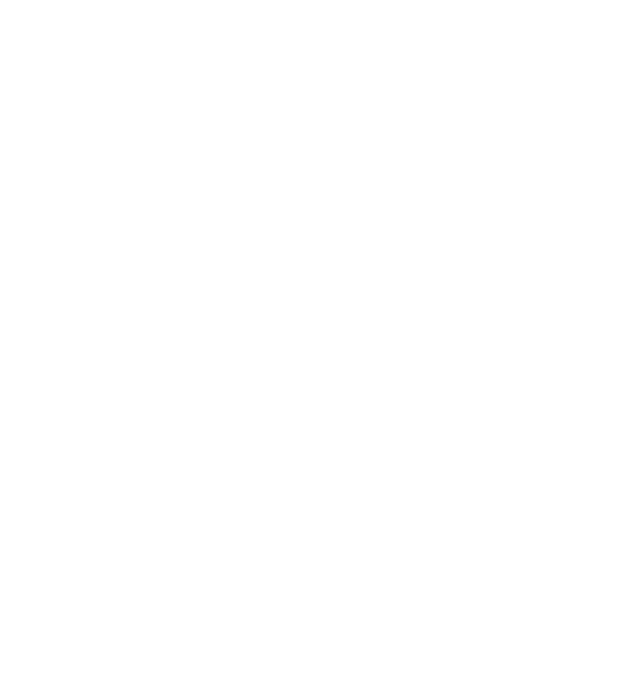
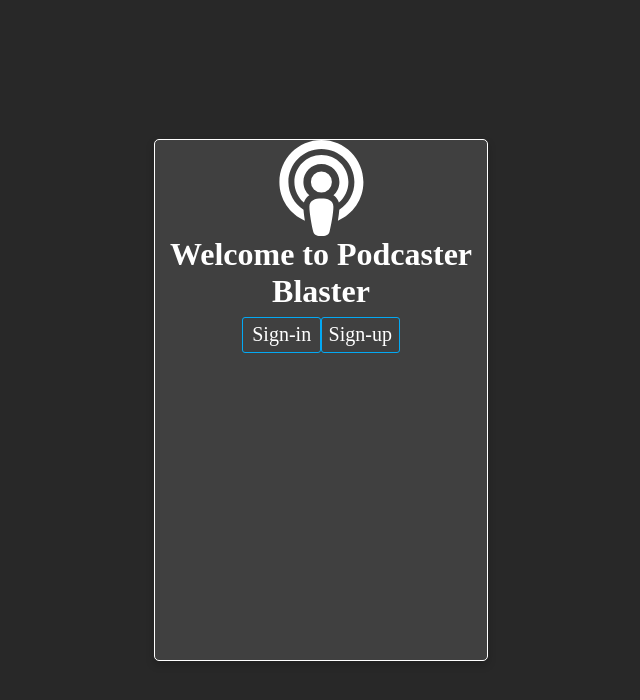
Before and after one commit to jaywood128/podcast-fe-v3, a React (Create React App) app: page / in a window 1280 px wide. Before the commit this address had no page. Shown: the top 700 px of the page, without its empty margins (319-959 px from the left). Built offline with nearby package versions, Linux system fonts and the light colour scheme; the HTML template or start-up script is replaced by a standard one.

Commit message:
Sign-in and Sign-up container  with  Welcome Card

```diff
--- a/src/App.js
+++ b/src/App.js
@@ -5,6 +5,7 @@
 import { BrowserRouter as Router, Routes, Route } from 'react-router-dom';
 
 import { createGlobalStyle } from 'styled-components';
+import SignInSignUpContainer from './components/authenticaton/SignInSignUpContainer';
 
 const GlobalStyle = createGlobalStyle`
   * {
@@ -17,8 +18,14 @@
 const App = () => {
   // const tokenCheck = localStorage.getItem('token');
   const [jwtToken, setJwtToken] = useState('');
-  const [input, setInput] = useState({
+  const [signInInput, setSignInInput] = useState({
     username: '',
+    password: '',
+  });
+  const [signUpInput, setSignUpInput] = useState({
+    name: '',
+    username: '',
+    email: '',
     password: '',
   });
   const [isSignInButtonActive, setIsSignInButtonActive] = useState(false);
@@ -36,34 +43,29 @@
   return (
     <>
       {jwtToken !== '' ? (
-        <Layout input={input} setInput={setInput} setJwtToken={setJwtToken} />
+        <Layout
+          signInInput={signInInput}
+          setSignInInput={setSignInInput}
+          setJwtToken={setJwtToken}
+        />
       ) : (
         <>
           <GlobalStyle />
           <Router>
             <Routes>
               <Route
-                path="/sign-up"
+                path="/"
                 element={
-                  <SignUp
-                    isSignUpButtonActive={isSignUpButtonActive}
-                    setIsSignUpButtonActive={setIsSignUpButtonActive}
-                    isSignInButtonActive={isSignInButtonActive}
-                    setIsSignInButtonActive={setIsSignInButtonActive}
-                  />
-                }
-              />
-              <Route
-                path="/sign-in"
-                element={
-                  <SignIn
-                    input={input}
-                    setInput={setInput}
+                  <SignInSignUpContainer
+                    signInInput={signInInput}
+                    setSignInInput={setSignInInput}
                     setJwtToken={setJwtToken}
                     isSignInButtonActive={isSignInButtonActive}
                     setIsSignInButtonActive={setIsSignInButtonActive}
                     isSignUpButtonActive={isSignUpButtonActive}
                     setIsSignUpButtonActive={setIsSignUpButtonActive}
+                    signUpInput={signUpInput}
+                    setSignUpInput={setSignUpInput}
                   />
                 }
               />
--- /dev/null
+++ b/src/components/authenticaton/SignInSignUpContainer.js
@@ -0,0 +1,55 @@
+import SignIn from '../user-actions/sign-in/SignIn';
+import SignUpPage from '../user-actions/sign-up/SignUp';
+import WelcomeCard from '../welcome/WelcomeCard';
+
+const SignInSignUpContainer = ({
+  signInInput,
+  setSignInInput,
+  setJwtToken,
+  isSignInButtonActive,
+  setIsSignInButtonActive,
+  setIsSignUpButtonActive,
+  isSignUpButtonActive,
+  signUpInput,
+  setSignUpInput,
+}) => {
+  const renderContent = () => {
+    console.log(isSignInButtonActive);
+    if (isSignInButtonActive) {
+      return (
+        <SignIn
+          signInInput={signInInput}
+          setSignInInput={setSignInInput}
+          setJwtToken={setJwtToken}
+          isSignInButtonActive={isSignInButtonActive}
+          setIsSignInButtonActive={setIsSignInButtonActive}
+          isSignUpButtonActive={isSignUpButtonActive}
+          setIsSignUpButtonActive={setIsSignUpButtonActive}
+        />
+      );
+    } else if (isSignUpButtonActive) {
+      return (
+        <SignUpPage
+          setJwtToken={setJwtToken}
+          setIsSignInButtonActive={isSignInButtonActive}
+          isSignUpButtonActive={isSignInButtonActive}
+          signUpInput={signUpInput}
+          setSignUpInput={setSignUpInput}
+        />
+      );
+    } else {
+      return (
+        <WelcomeCard
+          isSignInButtonActive={isSignInButtonActive}
+          setIsSignInButtonActive={setIsSignInButtonActive}
+          isSignUpButtonActive={isSignUpButtonActive}
+          setIsSignUpButtonActive={setIsSignUpButtonActive}
+        />
+      );
+    }
+  };
+
+  return renderContent();
+};
+
+export default SignInSignUpContainer;
--- a/src/components/side-bar/Sidebar.js
+++ b/src/components/side-bar/Sidebar.js
@@ -20,7 +20,7 @@
 const logout = () => {
   AuthService.logout();
 };
-const Sidebar = ({ input, setInput, jwtToken, setJwtToken }) => {
+const Sidebar = ({ signInInput, setSignInInput, jwtToken, setJwtToken }) => {
   let navigate = useNavigate();
 
   return (
--- a/src/components/side-bar/SidebarStyles.js
+++ b/src/components/side-bar/SidebarStyles.js
@@ -70,8 +70,13 @@
 
 const IconContainer = styled.div`
   display: flex;
-  justify-content: center;
-  align-items: center;
+  flex-direction: column;
+  justify-content: start;
+  justify-content: space-around;
+  height: 30%;
+  width: 100%;
+  /* background-color: #03a9f4; */
+  /* background-color: #f75990; */
 `;
 
 export {
--- a/src/components/user-actions/sign-in/SignIn.jsx
+++ b/src/components/user-actions/sign-in/SignIn.jsx
@@ -21,11 +21,11 @@
 // import { SignUpButton } from './SignInContainerStyles';
 
 const SignIn = ({
-  input,
-  setInput,
+  signInInput,
+  setSignInInput,
   setJwtToken,
   isSignInButtonActive,
-  setIsSignInButtonActive,
+  // setIsSignInButtonActive,
   isSignUpButtonActive,
   setIsSignUpButtonActive,
 }) => {
@@ -56,12 +56,12 @@
       console.log(`After removing user: " + ${localStorage.getItem('user')}`);
     }
 
-    console.log(input);
+    console.log(signInInput);
     /*
     Username and passwoird validation should be replaced with react form validation
      */
-    if (input.username !== null && input.username) {
-      authServices.login(input.username, input.password).then(
+    if (signInInput.username !== null && signInInput.username) {
+      authServices.login(signInInput.username, signInInput.password).then(
         (response) => {
           console.log(response.status);
           if (response.status === 200 && response.data.token) {
@@ -86,22 +86,30 @@
   const handleInputChange = (e) => {
     e.persist();
 
-    setInput((userInput) => ({
+    setSignInInput((userInput) => ({
       ...userInput,
       [e.target.name]: e.target.value,
     }));
   };
   const onSignInButtonClick = () => {
-    setIsSignInButtonActive((isSignInButtonActive) => !isSignInButtonActive);
-    // setIsSignUpButtonActive((isSignUpButtonActive) => !isSignUpButtonActive);
+    // console.log(isSignInButtonActive);
+    // if (!isSignInButtonActive) {
+    //   setIsSignInButtonActive((isSignInButtonActive) => !isSignInButtonActive);
+    // }
   };
 
   const onSignUpButtonClick = () => {
-    setIsSignUpButtonActive((isSignUpButtonActive) => !isSignUpButtonActive);
-    setIsSignInButtonActive((isSignInButtonActive) => !isSignInButtonActive);
+    console.log(isSignUpButtonActive);
+    if (!isSignInButtonActive) {
+      setIsSignUpButtonActive((isSignUpButtonActive) => !isSignUpButtonActive);
+    }
   };
 
-  useEffect(() => {}, [message.message]);
+  useEffect(() => {
+    // setIsSignInButtonActive(true);
+    // console.log(testProp);
+    // console.log(isSignInButtonActive);
+  }, [message.message]);
 
   return (
     <SignInContainerStyles>
@@ -115,17 +123,18 @@
               textAlign: 'center',
               font: 'black',
               marginBottom: '10px',
+              fontSize: '1.2rem',
             }}
           >
             Sign-in
           </h2>
-          <FontAwesomeIcon icon={faUser} size="lg" />
+          <FontAwesomeIcon icon={faUser} size="4x" />
         </SignInTitleStyles>
         <div
           style={{
             display: 'flex',
             height: '15%',
-            width: '70%',
+            width: '100%',
             justifyContent: 'center',
             alignItems: 'center',
             fontSize: '20px',
@@ -134,10 +143,9 @@
           <UserActionCard
             onClick={onSignInButtonClick}
             style={{
-              backgroundColor: isSignInButtonActive ? ' #03a9f4' : '',
+              backgroundColor: isSignInButtonActive ? ' #052CA3' : '',
               color: isSignInButtonActive ? 'white' : '',
             }}
-            to="/sign-in"
           >
             Sign-in
           </UserActionCard>
@@ -145,10 +153,9 @@
           <UserActionCard
             onClick={onSignUpButtonClick}
             style={{
-              backgroundColor: isSignUpButtonActive ? ' #03a9f4' : '',
+              backgroundColor: isSignUpButtonActive ? ' #052CA3' : '',
               color: isSignUpButtonActive ? 'white' : '',
             }}
-            to="/sign-up"
           >
             Sign-up
           </UserActionCard>
@@ -160,7 +167,7 @@
             name="username"
             placeholder="username"
             onChange={(e) => handleInputChange(e)}
-            value={input.username}
+            value={signInInput.username}
             required
             size="40"
           />
@@ -171,7 +178,7 @@
             name="password"
             placeholder="password"
             onChange={(e) => handleInputChange(e)}
-            value={input.password}
+            value={signInInput.password}
             size="40"
             required
           />
--- a/src/components/user-actions/sign-in/SignInContainerStyles.js
+++ b/src/components/user-actions/sign-in/SignInContainerStyles.js
@@ -1,5 +1,4 @@
 import styled from 'styled-components';
-import { Link } from 'react-router-dom';
 
 const SignInContainerStyles = styled.div`
   background-color: #282828;
@@ -104,16 +103,18 @@
   font-size: 16px;
 `;
 
-const UserActionCard = styled(Link)`
+const UserActionCard = styled.div`
   display: flex;
   justify-content: center;
   align-items: center;
   color: white;
-  width: 50%;
-  height: 50%;
-  border: solid 1px white;
+  width: 20%;
+  height: 30%;
+  border: solid 1.5px #03a9f4;
   text-align: center;
   text-decoration: none;
+  border-radius: 3px;
+  padding: 5px;
 
   &:active,
   &:hover {
--- a/src/components/user-actions/sign-up/SignUp.js
+++ b/src/components/user-actions/sign-up/SignUp.js
@@ -18,7 +18,7 @@
 }) => {
   // eslint-disable-next-line no-unused-vars
   const [loading, setLoading] = useState('');
-  const [input, setInput] = useState({
+  const [signInInput, setSignInInput] = useState({
     name: '',
     username: '',
     email: '',
@@ -30,17 +30,17 @@
 
   async function postFormFetch() {
     // eslint-disable-next-line no-console
-    console.log(input);
+    console.log(signInInput);
     // const settings = {
     //   method: "POST",
     //   headers: {
     //     Accept: "application/json",
     //     "Content-Type": "application/json",
     //   },
-    //   body: JSON.stringify(input),
+    //   body: JSON.stringify(signInInput),
     // };
     // // eslint-disable-next-line no-console
-    // console.log(JSON.stringify(input));
+    // console.log(JSON.stringify(signInInput));
     // try {
     //   setLoading("true");
     //   const response = await fetch(
@@ -57,11 +57,16 @@
     //   return error;
     // }
     authService
-      .register(input.name, input.username, input.email, input.password)
+      .register(
+        signInInput.name,
+        signInInput.username,
+        signInInput.email,
+        signInInput.password
+      )
       .then(
         () => {
           // eslint-disable-next-line no-console
-          console.log(`Submitted username ${input.username}`);
+          console.log(`Submitted username ${signInInput.username}`);
           // history.push('/');
           // window.location.reload();
         },
@@ -82,8 +87,8 @@
 
   const handleSubmit = (e) => {
     e.preventDefault();
-    // alert(input);
-    if (input.password.length < 6 || input.password.length > 40) {
+    // alert(signInInput);
+    if (signInInput.password.length < 6 || signInInput.password.length > 40) {
       setPasswordInputError('Password must be between 6 and 40 characters');
       return;
     }
@@ -92,7 +97,7 @@
 
   const handleInputChange = (e) => {
     e.persist();
-    setInput((userInput) => ({
+    setSignInInput((userInput) => ({
       ...userInput,
       [e.target.name]: e.target.value,
     }));
@@ -124,7 +129,7 @@
           }}
         >
           <UserActionCard
-            onClick={onSignInButtonClick}
+            // onClick={onSignInButtonClick}
             style={{
               backgroundColor: isSignInButtonActive ? ' #03a9f4' : '',
               color: isSignInButtonActive ? 'white' : '',
@@ -135,7 +140,7 @@
           </UserActionCard>
 
           <UserActionCard
-            onClick={onSignUpButtonClick}
+            // onClick={onSignUpButtonClick}
             style={{
               backgroundColor: isSignUpButtonActive ? ' #03a9f4' : '',
               color: isSignUpButtonActive ? 'white' : '',
@@ -151,7 +156,7 @@
             name="name"
             placeholder="Your Name"
             onChange={(e) => handleInputChange(e)}
-            value={input.name}
+            value={signInInput.name}
             required
             size="40"
           />
@@ -162,7 +167,7 @@
             name="username"
             placeholder="Username"
             onChange={(e) => handleInputChange(e)}
-            value={input.username}
+            value={signInInput.username}
             required
             size="40"
           />
@@ -173,7 +178,7 @@
             type="email"
             name="email"
             onChange={(e) => handleInputChange(e)}
-            value={input.email}
+            value={signInInput.email}
             required
             placeholder="Email"
             size="40"
@@ -185,7 +190,7 @@
             name="password"
             placeholder="Password"
             onChange={(e) => handleInputChange(e)}
-            value={input.value}
+            value={signInInput.value}
             size="40"
           />
         </InputWrapContainer>
--- /dev/null
+++ b/src/components/welcome/WelcomeCard.js
@@ -0,0 +1,85 @@
+import React from 'react';
+import {
+  WelcomeCardStyles,
+  WelcomeSignUpSignInContainer,
+} from './WelcomeCardStyles';
+import { IconContainer } from '../side-bar/SidebarStyles';
+import { FontAwesomeIcon } from '@fortawesome/react-fontawesome';
+import { faPodcast } from '@fortawesome/free-solid-svg-icons';
+import { UserActionCard } from '../user-actions/sign-in/SignInContainerStyles';
+
+const WelcomeCard = ({
+  isSignInButtonActive,
+  setIsSignInButtonActive,
+  isSignUpButtonActive,
+  setIsSignUpButtonActive,
+}) => {
+  const onSignInButtonClick = () => {
+    // console.log(isSignInButtonActive);
+    if (!isSignInButtonActive) {
+      setIsSignInButtonActive((isSignInButtonActive) => !isSignInButtonActive);
+    }
+  };
+
+  const onSignUpButtonClick = () => {
+    console.log(isSignUpButtonActive);
+    if (!isSignInButtonActive) {
+      setIsSignUpButtonActive((isSignUpButtonActive) => !isSignUpButtonActive);
+    }
+  };
+  return (
+    <WelcomeCardStyles>
+      <WelcomeSignUpSignInContainer>
+        <IconContainer>
+          <FontAwesomeIcon icon={faPodcast} size="6x" />
+          <h2
+            style={{
+              width: '100%',
+              textAlign: 'center',
+              marginBottom: '10px',
+              color: 'white',
+              fontSize: '2rem',
+              fontWeight: '900',
+            }}
+          >
+            Welcome to Podcaster Blaster
+          </h2>
+        </IconContainer>
+
+        <div
+          style={{
+            display: 'flex',
+            height: '15%',
+            width: '100%',
+            justifyContent: 'center',
+            alignItems: 'center',
+            fontSize: '20px',
+          }}
+        >
+          <UserActionCard
+            onClick={onSignInButtonClick}
+            style={{
+              backgroundColor: isSignInButtonActive ? ' #03a9f4' : '',
+              color: isSignInButtonActive ? 'black' : '',
+              border: isSignInButtonActive ? 'none' : 'solid 1.5px #03a9f4',
+            }}
+          >
+            Sign-in
+          </UserActionCard>
+
+          <UserActionCard
+            onClick={onSignUpButtonClick}
+            style={{
+              backgroundColor: isSignUpButtonActive ? ' #03a9f4' : '',
+              color: isSignUpButtonActive ? 'black' : '',
+            }}
+          >
+            Sign-up
+          </UserActionCard>
+        </div>
+      </WelcomeSignUpSignInContainer>
+    </WelcomeCardStyles>
+  );
+};
+
+export default WelcomeCard;
--- /dev/null
+++ b/src/components/welcome/WelcomeCardStyles.js
@@ -0,0 +1,34 @@
+import styled from 'styled-components';
+
+const WelcomeCardStyles = styled.div`
+  display: flex;
+  flex-direction: column;
+  align-items: center;
+  justify-content: center;
+  background-color: #282828;
+  height: 100vh;
+  width: 100vw;
+  font-family: 'Roboto Mono' monospace;
+`;
+
+const WelcomeSignUpSignInContainer = styled.div`
+  display: flex;
+  flex-direction: column;
+  background-color: #404040;
+  align-items: center;
+  width: 26%;
+  height: 65%;
+  flex-wrap: wrap;
+  font-family: Roboto Mono;
+  color: white;
+  border-radius: 5px;
+  border: solid 0.5px white;
+  /* box-shadow: 1px 1px #b3b3b3; */
+  box-shadow: 0 4px 8px 0 rgba(0, 0, 0, 0.2);
+
+  &:hover {
+    box-shadow: 1.5px 1.5px rgba(255, 255, 255, 0.9);
+    transition: 0.3s;
+  }
+`;
+export { WelcomeCardStyles, WelcomeSignUpSignInContainer };
```
Also changed, not shown: src/components/Layout.js (+6 -2 lines).
